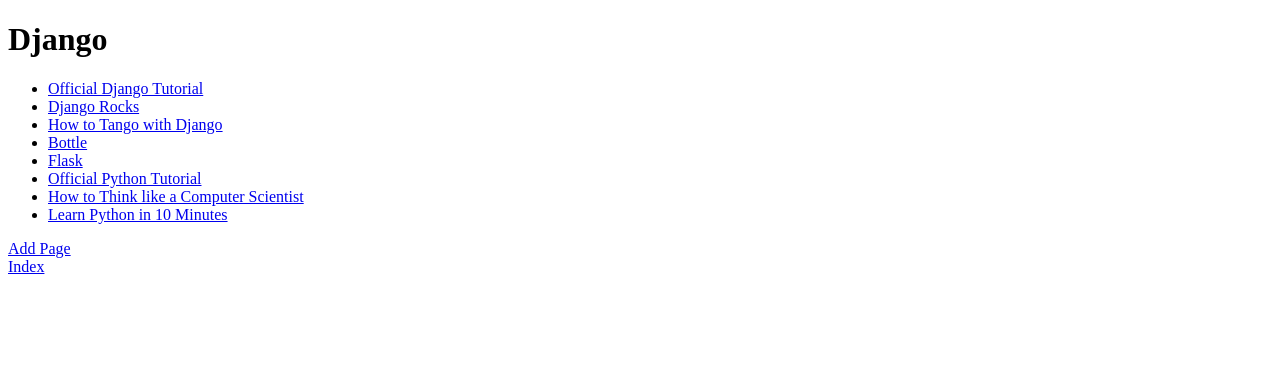
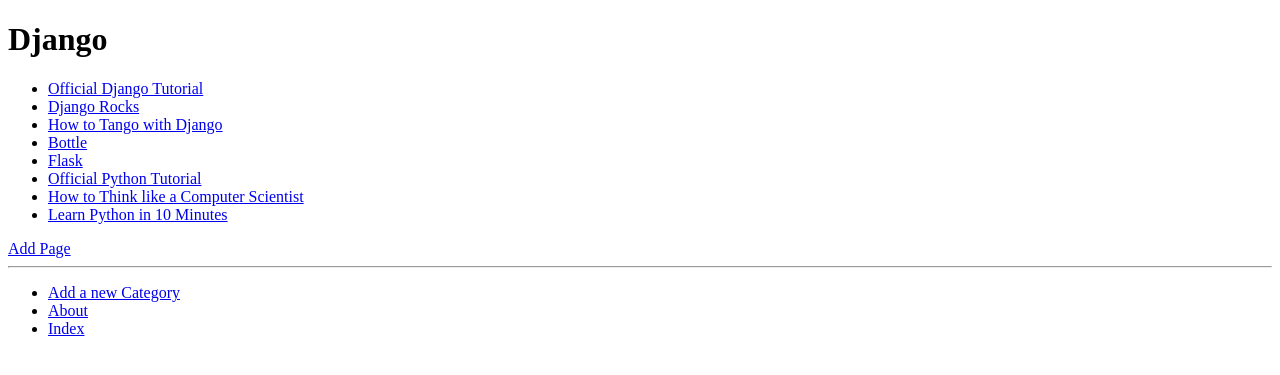
Before and after one commit to Po-wxp/tango_with_django_project, a Django app: template templates/rango/category.html in a window 1280 px wide. Shown: the top 375 px of the page. Run offline with Django 3.2, Linux system fonts and the light colour scheme; data comes from the database, SQL or seed files in the repository; the template is opened without the code that fills it: values that come from a table or form of the project are taken from there, most other values are stand-ins (such as "Sample title", 1, 10 or a date in 2020).

Commit message:
chapter8 before exercise

```diff
--- /dev/null
+++ b/templates/rango/base.html
@@ -0,0 +1,27 @@
+<!DOCTYPE html>
+{% load staticfiles %}
+
+<html>
+      <head>
+            <title>
+                   Rango  -
+                   {% block title_block %}
+	  How to Tango with Django!
+                   {% endblock %}
+            </title>
+     </head>
+            <body>
+	 <div>
+	         {% block body_block %}
+	         {% endblock %}
+	</div>
+	<hr />
+	<div>
+	         <ul>
+		<li><a href="{% url 'rango:add_category' %}">Add a new Category</a></li>
+		<li><a href="{% url 'rango:about' %}">About</a></li>
+		<li><a href="{% url 'rango:index' %}">Index</a></li>
+	         </ul>
+	</div>
+	</body>
+</html>
--- a/templates/rango/category.html
+++ b/templates/rango/category.html
@@ -1,12 +1,17 @@
 <!DOCTYPE html>
 
-<html>
-          <head>
-	    <title>Rango</title>
-          </head>
+{% extends 'rango/base.html' %}
+{% load staticfiles %}
 
-          <body>
-               <div>
+{% block title_block %}
+         {% if category %}
+                     {{ catgegory.name }}
+         {% else %}
+                     Unkown Category
+         {% endif %}
+{% endblock %}
+
+{% block body_block %}
          {% if category %}
          <h1>{{ category.name }}</h1>
          {% if pages %}
@@ -18,14 +23,9 @@
          {% else %}
          <strong>No pages currently in category.</strong>
          {% endif %}
+
+         <a href="{% url 'rango:add_page' category.slug %}">Add Page</a> <br />
          {% else %}
-                     The specified category does not exist.
+         The specified category deos not exist.
          {% endif %}
-               </div>
-
-               <a href="/rango/category/{{ category.slug }}/add_page/">Add Page</a><br/>
-               <a href="/rango/">Index</a><br />
-
-          </body>
-
-</html>
+{% endblock %}
--- a/templates/rango/index.html
+++ b/templates/rango/index.html
@@ -20,7 +20,9 @@
                                <ul>
                                {% for category in categories %}
                                        <li>
-                                             <a href="/rango/category/{{ category.slug }}/">{{ category.name }}</a>
+                                             <a href="{% url 'rango:show_category' category.slug %}">
+                                                        {{ category.name }}
+                                            </a>
                                        </li>
                                {% endfor %}
                                </ul>
```
Lines whose indentation alone changed are shown as unchanged.
